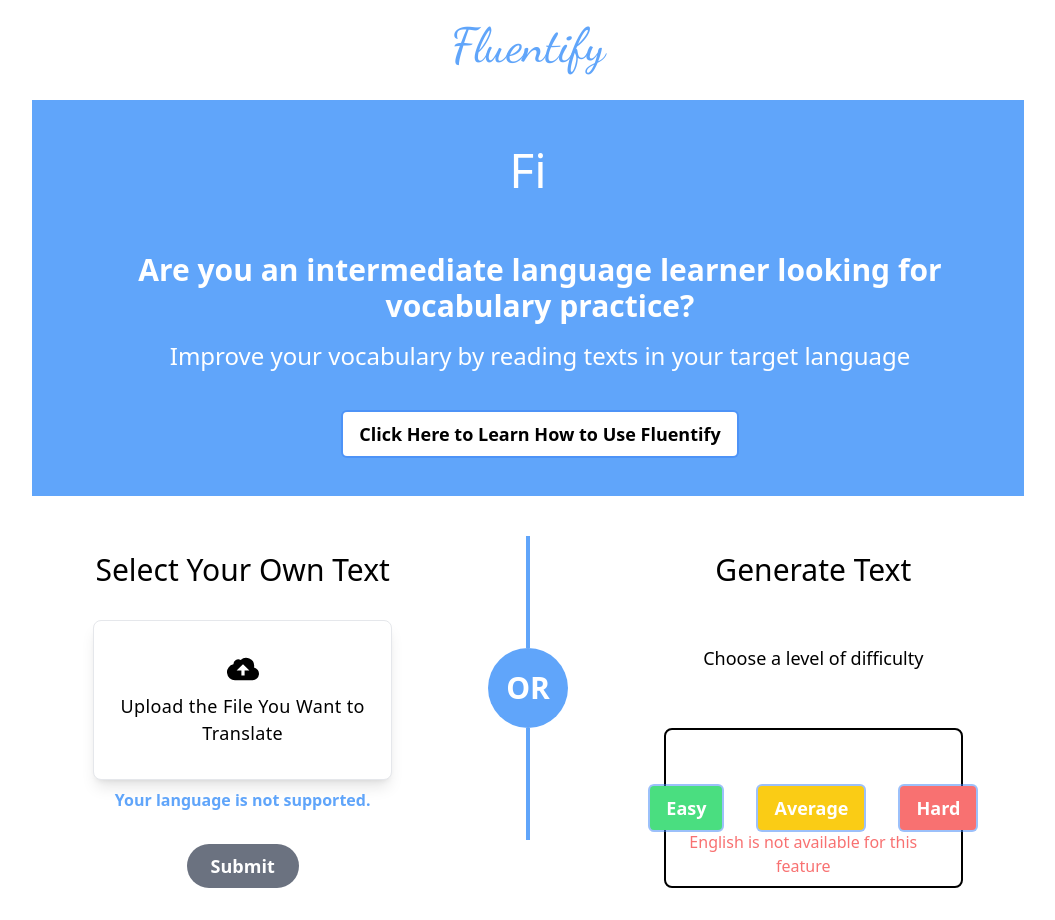
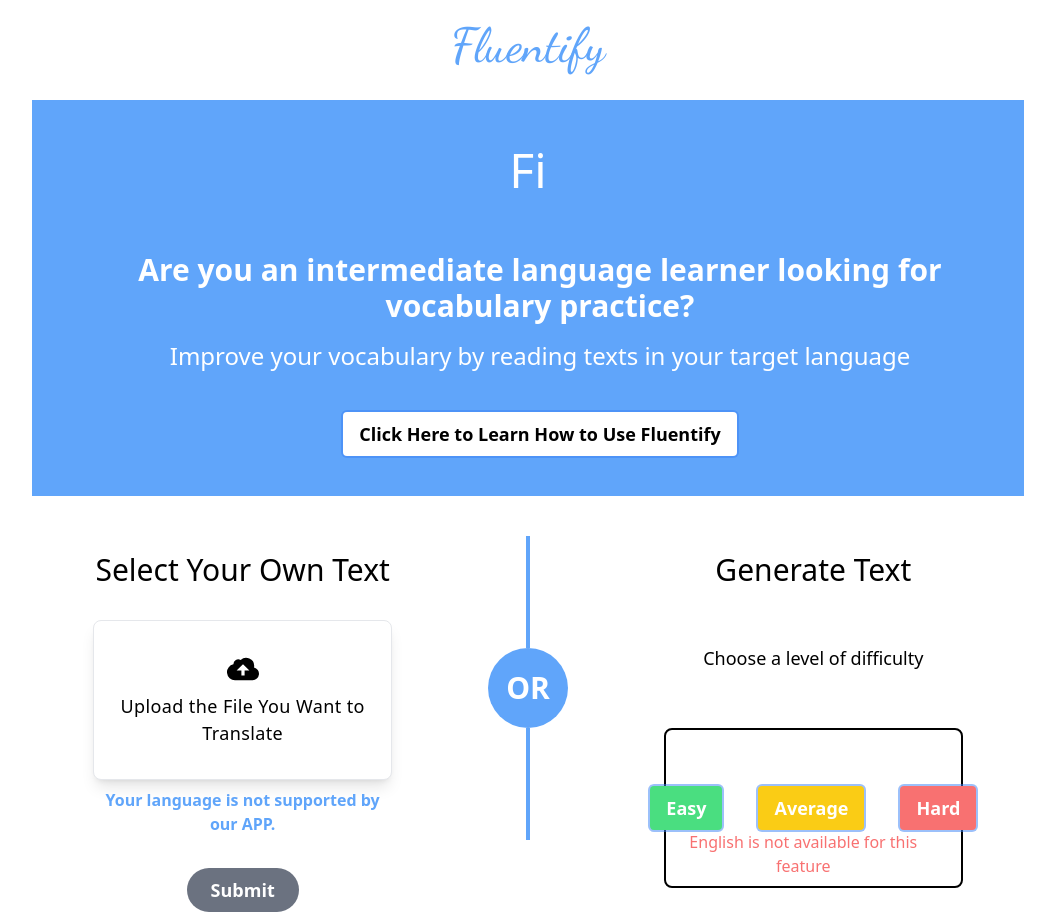
Before and after one commit to Zanzigzan/CPSC-2350-group-project, a React (Vite) app in the folder fluentify/: page / in a window 1280 px wide. Shown: the whole page, without its empty margins (112-1167 px from the left). Built offline with nearby package versions, Linux system fonts and the light colour scheme; no server answers.

Commit message:
2nd test case

```diff
--- a/fluentify/src/components/SelectFile.jsx
+++ b/fluentify/src/components/SelectFile.jsx
@@ -127,7 +127,7 @@ const SelectFile = (props) => {
           </div>
         ) : detectLanguage ? (
           <div className="mt-2 text-blue-400 font-bold">
-            Your language is not supported.
+            Your language is not supported by our APP.
           </div>
         ) : (
         <div className="mt-2 text-blue-400">
```
Also changed, not shown: 1 other file (tests, documents, lock files or other folders).
